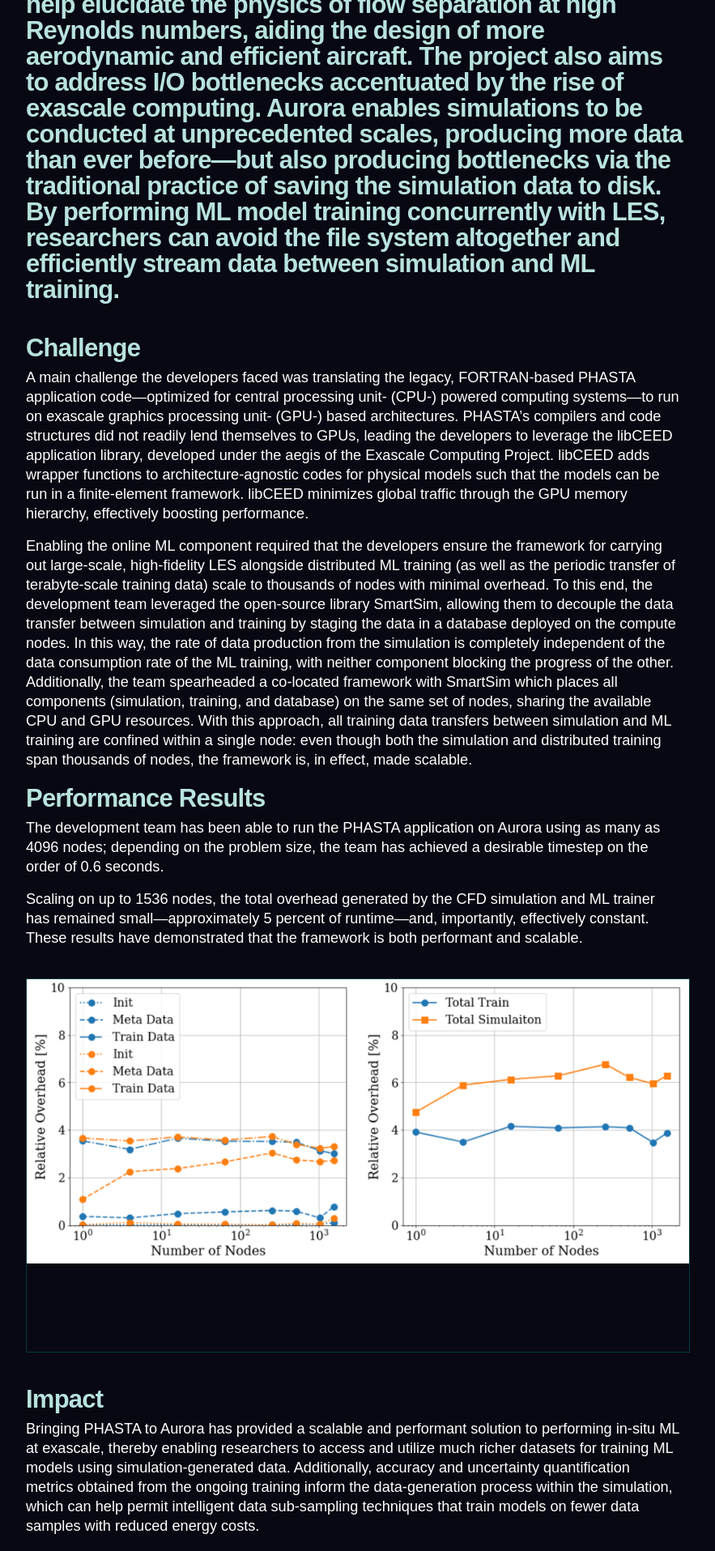
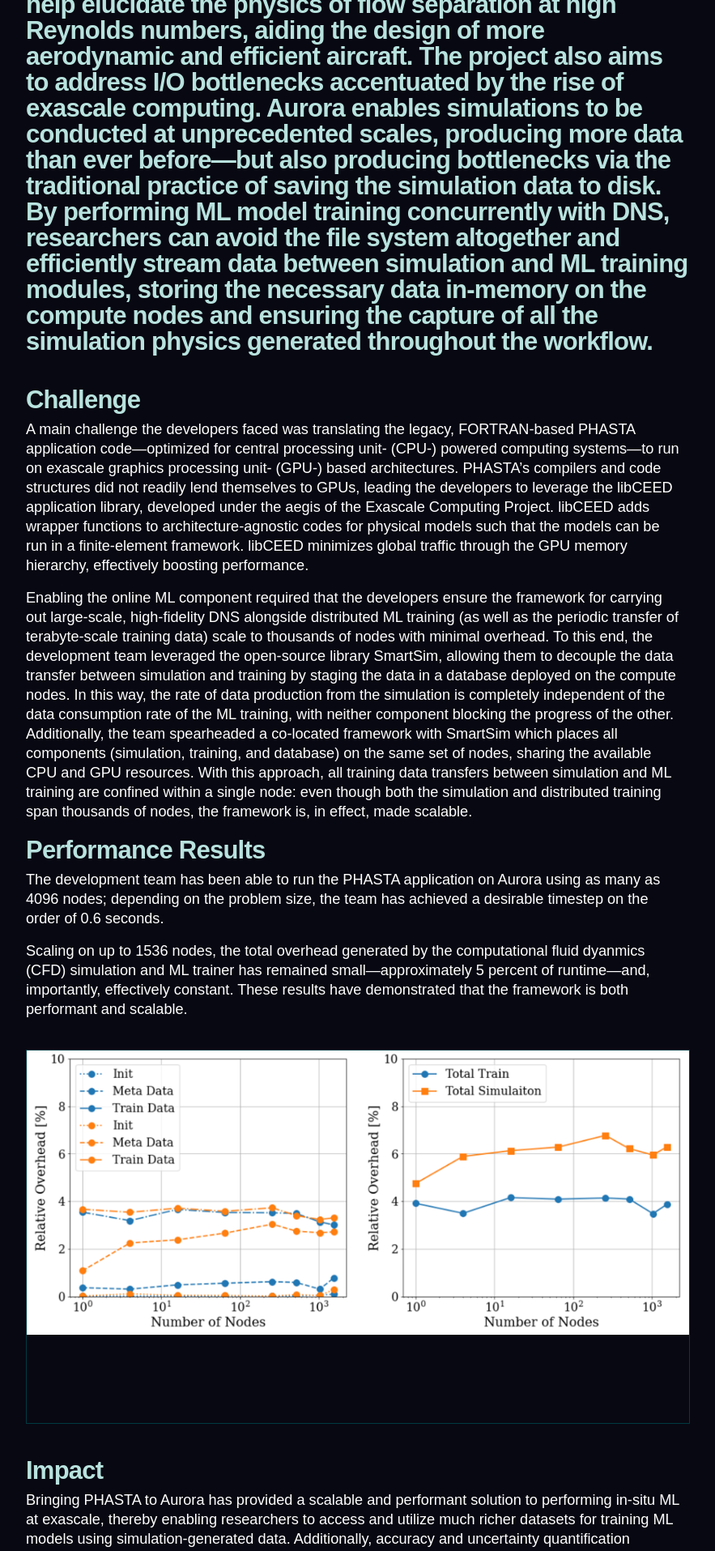
Before and after one commit to argonne-lcf/AR2024, a Jekyll site: the page built from _performancehighlights/phasta.md, in a window 1280 px wide. Shown: the part 1364-3279 px from the top of the page at 81% size, without its empty margins (303-1186 px from the left). Built offline with Jekyll 4.4.1, drawn with Linux system fonts in a browser that asks for light colours; some web fonts are replaced; some of the changed text lies outside the part shown.

Commit message:
Update phasta.md
edits from riccardo

```diff
--- a/_performancehighlights/phasta.md
+++ b/_performancehighlights/phasta.md
@@ -16,7 +16,9 @@ image: 'phasta.png'
 
 
 {% include txt-intro.html
-    blurb = "This University of Colorado-led effort is aimed at developing a scalable framework to enable in-situ machine learning (ML) capabilities from exascale simulations, with the goal of using high-fidelity data from direct numerical simulations (DNS) of complex, wall-bounded turbulent flows to train accurate and generalizable sub-grid stress models for large eddy simulations (LES). The LES performed using the PHASTA application—with up to a billion degrees of freedom—will help elucidate the physics of flow separation at high Reynolds numbers, aiding the design of more aerodynamic and efficient aircraft. The project also aims to address I/O bottlenecks accentuated by the rise of exascale computing. Aurora enables simulations to be conducted at unprecedented scales, producing more data than ever before—but also producing bottlenecks via the traditional practice of saving the simulation data to disk. By performing ML model training concurrently with LES, researchers can avoid the file system altogether and efficiently stream data between simulation and ML training."
+    blurb = "This University of Colorado-led effort is aimed at developing a scalable framework to enable in-situ machine learning (ML) capabilities from exascale simulations, with the goal of using high-fidelity data from direct numerical simulations (DNS) of complex, wall-bounded turbulent flows to train accurate and generalizable sub-grid stress models for large eddy simulations (LES). The LES performed using the PHASTA application—with up to a billion degrees of freedom—will help elucidate the physics of flow separation at high Reynolds numbers, aiding the design of more aerodynamic and efficient aircraft.
+
+The project also aims to address I/O bottlenecks accentuated by the rise of exascale computing. Aurora enables simulations to be conducted at unprecedented scales, producing more data than ever before—but also producing bottlenecks via the traditional practice of saving the simulation data to disk. By performing ML model training concurrently with DNS, researchers can avoid the file system altogether and efficiently stream data between simulation and ML training modules, storing the necessary data in-memory on the compute nodes and ensuring the capture of all the simulation physics generated throughout the workflow."
 %}
 
 
@@ -24,13 +26,14 @@ image: 'phasta.png'
 ## Challenge
 A main challenge the developers faced was translating the legacy, FORTRAN-based PHASTA application code—optimized for central processing unit- (CPU-) powered computing systems—to run on exascale graphics processing unit- (GPU-) based architectures. PHASTA’s compilers and code structures did not readily lend themselves to GPUs, leading the developers to leverage the libCEED application library, developed under the aegis of the Exascale Computing Project. libCEED adds wrapper functions to architecture-agnostic codes for physical models such that the models can be run in a finite-element framework. libCEED minimizes global traffic through the GPU memory hierarchy, effectively boosting performance.
 
-Enabling the online ML component required that the developers ensure the framework for carrying out large-scale, high-fidelity LES alongside distributed ML training (as well as the periodic transfer of terabyte-scale training data) scale to thousands of nodes with minimal overhead. To this end, the development team leveraged the open-source library SmartSim, allowing them to decouple the data transfer between simulation and training by staging the data in a database deployed on the compute nodes. In this way, the rate of data production from the simulation is completely independent of the data consumption rate of the ML training, with neither component blocking the progress of the other. Additionally, the team spearheaded a co-located framework with SmartSim which places all components (simulation, training, and database) on the same set of nodes, sharing the available CPU and GPU resources. With this approach, all training data transfers between simulation and ML training are confined within a single node: even though both the simulation and distributed training span thousands of nodes, the framework is, in effect, made scalable.
+Enabling the online ML component required that the developers ensure the framework for carrying out large-scale, high-fidelity DNS alongside distributed ML training (as well as the periodic transfer of terabyte-scale training data) scale to thousands of nodes with minimal overhead. To this end, the development team leveraged the open-source library SmartSim, allowing them to decouple the data transfer between simulation and training by staging the data in a database deployed on the compute nodes. In this way, the rate of data production from the simulation is completely independent of the data consumption rate of the ML training, with neither component blocking the progress of the other. Additionally, the team spearheaded a co-located framework with SmartSim which places all components (simulation, training, and database) on the same set of nodes, sharing the available CPU and GPU resources. With this approach, all training data transfers between simulation and ML training are confined within a single node: even though both the simulation and distributed training span thousands of nodes, the framework is, in effect, made scalable.
+
 
 
 ## Performance Results
 The development team has been able to run the PHASTA application on Aurora using as many as 4096 nodes; depending on the problem size, the team has achieved a desirable timestep on the order of 0.6 seconds.
 
-Scaling on up to 1536 nodes, the total overhead generated by the CFD simulation and ML trainer has remained small—approximately 5 percent of runtime—and, importantly, effectively constant. These results have demonstrated that the framework is both performant and scalable.
+Scaling on up to 1536 nodes, the total overhead generated by the computational fluid dyanmics (CFD) simulation and ML trainer has remained small—approximately 5 percent of runtime—and, importantly, effectively constant. These results have demonstrated that the framework is both performant and scalable.
 
 
 {% include media-img.html
```
Also changed, not shown: other parts of _performancehighlights/phasta.md (+1 -1 lines).
